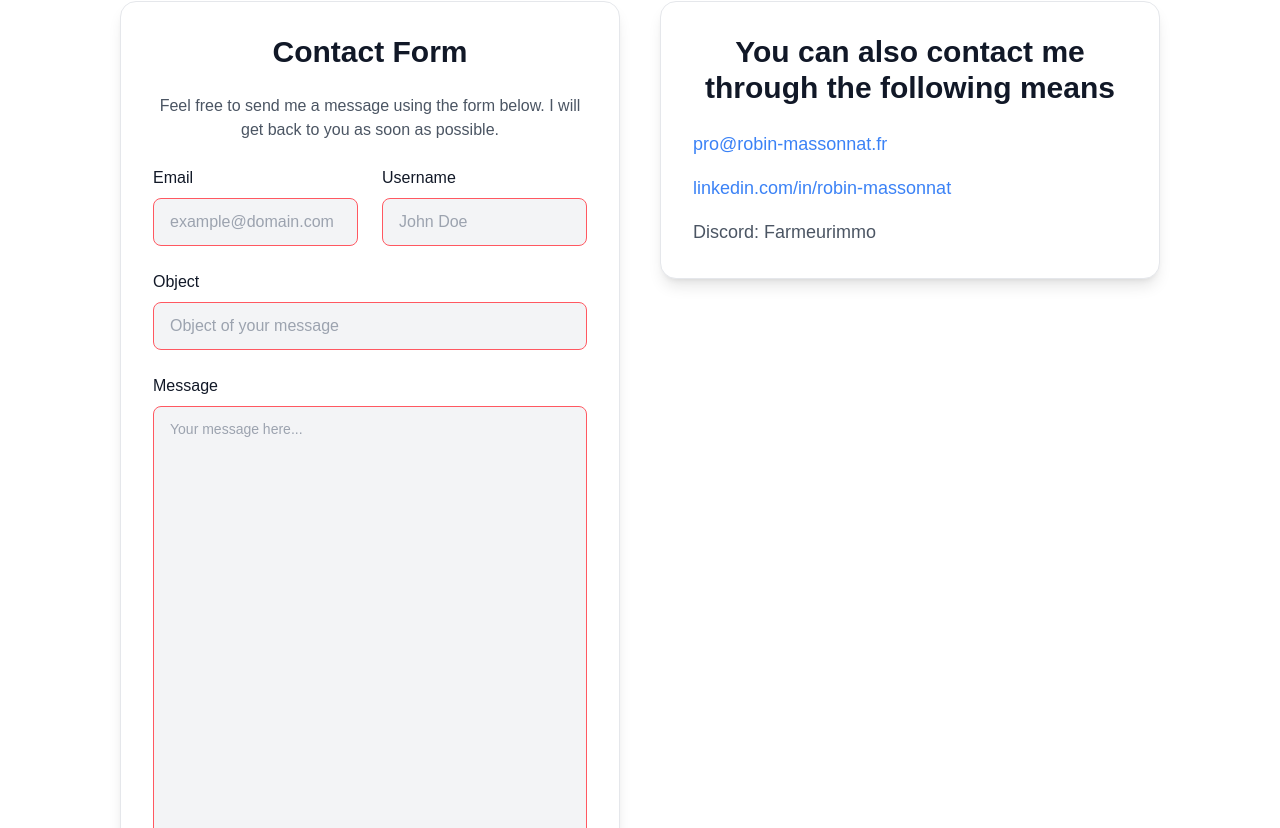
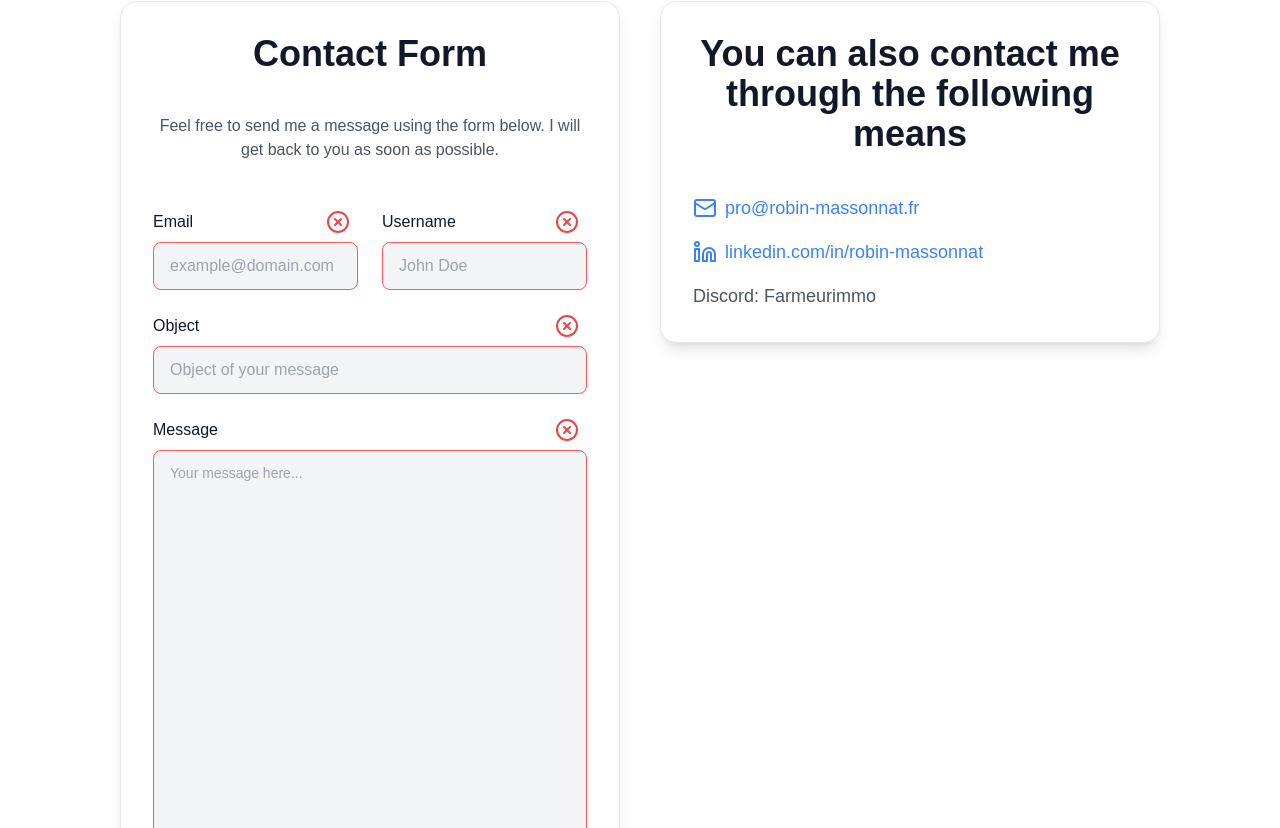
Before and after one commit to Farmeurimmo/portfolio-v5, a Next.js app: page /en in a window 1280 px wide. Shown: the part 2792-3620 px from the top of the page. Built offline with nearby package versions, Linux system fonts and the light colour scheme; no server answers.

Commit message:
feat: better contact form ui

```diff
--- a/src/components/ContactForm.jsx
+++ b/src/components/ContactForm.jsx
@@ -2,6 +2,7 @@
 
 import {useEffect, useState} from "react";
 import {useTranslations} from "next-intl";
+import {CircleCheck, LinkedinIcon, MailIcon, XCircle} from "lucide-react";
 
 export default function ContactForm({service}) {
     const t = useTranslations("HomePage");
@@ -67,20 +68,20 @@ export default function ContactForm({service}) {
     };
 
     return (
-        <div
-            className="flex flex-col xl:grid xl:grid-cols-2 max-w-[1800px] gap-10 px-2 py-8 items-start justify-center">
+        <div className="flex flex-col xl:grid xl:grid-cols-2 max-w-full gap-10 px-2 py-8 items-start justify-center">
             <form
                 onSubmit={handleSubmit}
-                className="flex flex-col gap-6 p-8 bg-white dark:bg-gray-900 text-gray-900 dark:text-white
-                rounded-2xl shadow-lg w-full border border-gray-200 dark:border-gray-800"
+                className="flex flex-col gap-6 p-8 bg-white dark:bg-gray-900 text-gray-900 dark:text-white rounded-2xl shadow-lg w-full border border-gray-200 dark:border-gray-800"
             >
-                <h2 className="text-3xl font-bold text-center">{t("contact.formTitle")}</h2>
-                <p className="text-gray-600 dark:text-gray-400 text-center">{t("contact.description")}</p>
+                <h2 className="text-4xl font-semibold text-center text-gray-900 dark:text-white mb-4">{t("contact.formTitle")}</h2>
+                <p className="text-gray-600 dark:text-gray-400 text-center mb-6">{t("contact.description")}</p>
 
                 <div className="grid grid-cols-1 md:grid-cols-2 gap-6">
-                    <label className="flex flex-col gap-2">
-                        <span className="text-gray-900 dark:text-gray-200 font-medium">{t("contact.email")}</span>
+                    <div className="flex flex-col gap-2 relative">
+                        <label htmlFor="email"
+                               className="font-medium text-gray-900 dark:text-gray-200">{t("contact.email")}</label>
                         <input
+                            id="email"
                             type="email"
                             name="email"
                             value={formData.email}
@@ -91,11 +92,15 @@ export default function ContactForm({service}) {
                             placeholder={t("contact.emailPlaceholder")}
                             required
                         />
-                    </label>
+                        {formFieldValidity.email && <CircleCheck className="absolute right-2 top-0 text-green-500"/>}
+                        {!formFieldValidity.email && <XCircle className="absolute right-2 top-0 text-red-500"/>}
+                    </div>
 
-                    <label className="flex flex-col gap-2">
-                        <span className="text-gray-900 dark:text-gray-200 font-medium">{t("contact.username")}</span>
+                    <div className="flex flex-col gap-2 relative">
+                        <label htmlFor="username"
+                               className="font-medium text-gray-900 dark:text-gray-200">{t("contact.username")}</label>
                         <input
+                            id="username"
                             type="text"
                             name="username"
                             value={formData.username}
@@ -106,12 +111,16 @@ export default function ContactForm({service}) {
                             placeholder={t("contact.usernamePlaceholder")}
                             required
                         />
-                    </label>
+                        {formFieldValidity.username && <CircleCheck className="absolute right-2 top-0 text-green-500"/>}
+                        {!formFieldValidity.username && <XCircle className="absolute right-2 top-0 text-red-500"/>}
+                    </div>
                 </div>
 
-                <label className="flex flex-col gap-2">
-                    <span className="text-gray-900 dark:text-gray-200 font-medium">{t("contact.object")}</span>
+                <div className="flex flex-col gap-2 relative">
+                    <label htmlFor="object"
+                           className="font-medium text-gray-900 dark:text-gray-200">{t("contact.object")}</label>
                     <input
+                        id="object"
                         type="text"
                         name="object"
                         value={formData.object}
@@ -122,11 +131,15 @@ export default function ContactForm({service}) {
                         placeholder={t("contact.objectPlaceholder")}
                         required
                     />
-                </label>
+                    {formFieldValidity.object && <CircleCheck className="absolute right-2 top-0 text-green-500"/>}
+                    {!formFieldValidity.object && <XCircle className="absolute right-2 top-0 text-red-500"/>}
+                </div>
 
-                <label className="flex flex-col gap-2">
-                    <span className="text-gray-900 dark:text-gray-200 font-medium">{t("contact.message")}</span>
+                <div className="flex flex-col gap-2 relative">
+                    <label htmlFor="message"
+                           className="font-medium text-gray-900 dark:text-gray-200">{t("contact.message")}</label>
                     <textarea
+                        id="message"
                         name="message"
                         value={formData.message}
                         onChange={handleChange}
@@ -137,11 +150,12 @@ export default function ContactForm({service}) {
                         rows={16}
                         required
                     />
-                </label>
-
+                    {formFieldValidity.message && <CircleCheck className="absolute right-2 top-0 text-green-500"/>}
+                    {!formFieldValidity.message && <XCircle className="absolute right-2 top-0 text-red-500"/>}
+                </div>
                 <button
                     type="submit"
-                    className="btn btn-primary w-full"
+                    className="btn btn-primary w-full hover:bg-blue-600 focus:outline-none focus:ring-2 focus:ring-blue-500"
                     disabled={loading || !Object.values(formFieldValidity).every(Boolean)}
                 >
                     {loading ? <span className="loading loading-spinner"></span> : t("contact.submit")}
@@ -151,17 +165,19 @@ export default function ContactForm({service}) {
                 {error && <p className="text-red-500 text-sm text-center">{error}</p>}
             </form>
 
-            <div className="bg-white dark:bg-gray-900 text-gray-900 dark:text-white p-8 rounded-2xl shadow-lg
-            w-full border border-gray-200 dark:border-gray-800 flex flex-grow flex-col">
-                <h2 className="text-3xl font-bold text-center">{t("contact.otherWays")}</h2>
-                <div className="mt-6 space-y-4 text-left">
-                    <div>
+            <div
+                className="bg-white dark:bg-gray-900 text-gray-900 dark:text-white p-8 rounded-2xl shadow-lg w-full border border-gray-200 dark:border-gray-800 flex flex-grow flex-col">
+                <h2 className="text-4xl font-semibold text-center text-gray-900 dark:text-white mb-4">{t("contact.otherWays")}</h2>
+                <div className="mt-6 space-y-4">
+                    <div className="flex items-center space-x-2">
+                        <MailIcon className="h-6 w-6 text-blue-500"/>
                         <a href="mailto:pro@robin-massonnat.fr"
                            className="text-blue-500 hover:underline text-lg font-medium">
                             pro@robin-massonnat.fr
                         </a>
                     </div>
-                    <div>
+                    <div className="flex items-center space-x-2">
+                        <LinkedinIcon className="h-6 w-6 text-blue-500"/>
                         <a
                             href="https://www.linkedin.com/in/robin-massonnat"
                             target="_blank"
```
